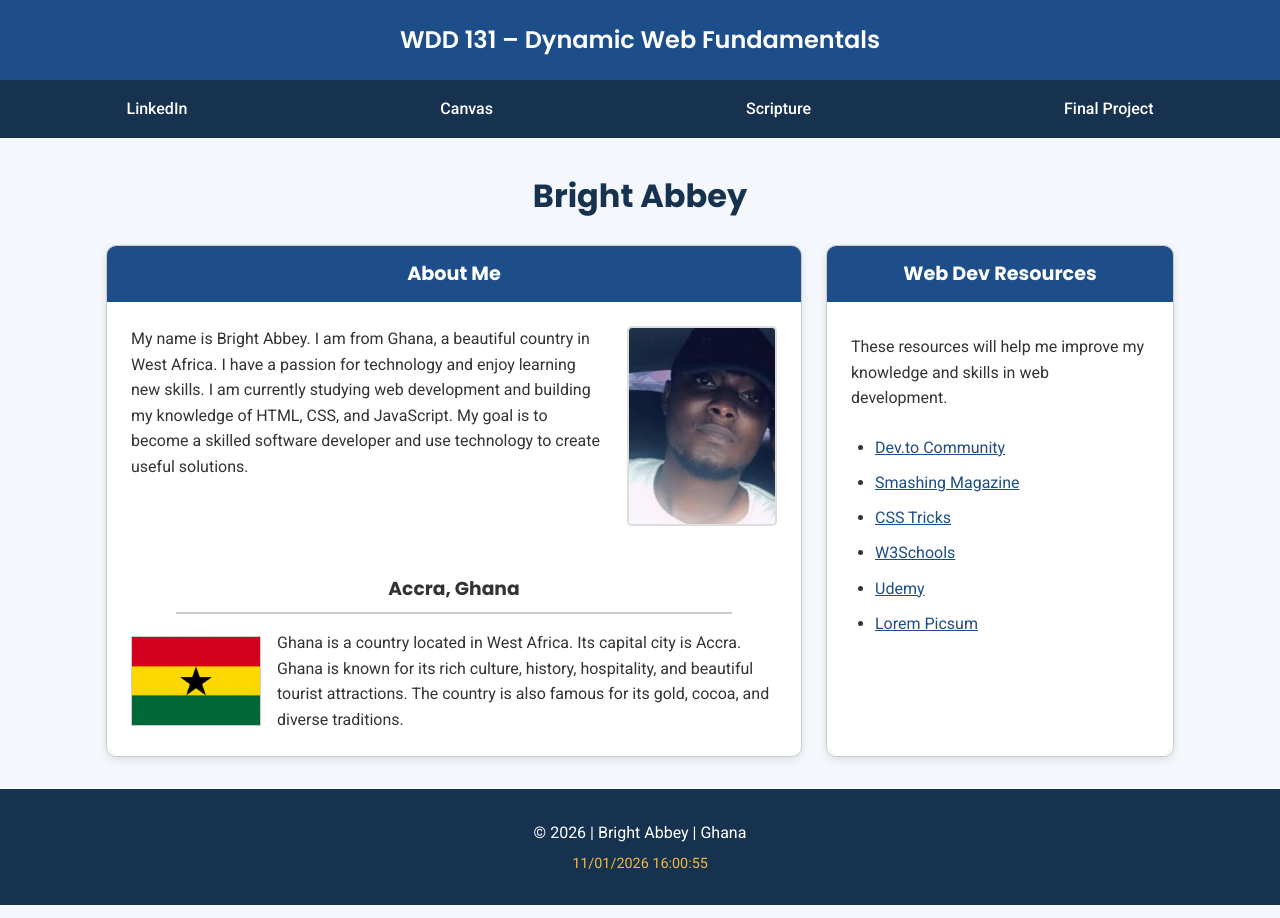
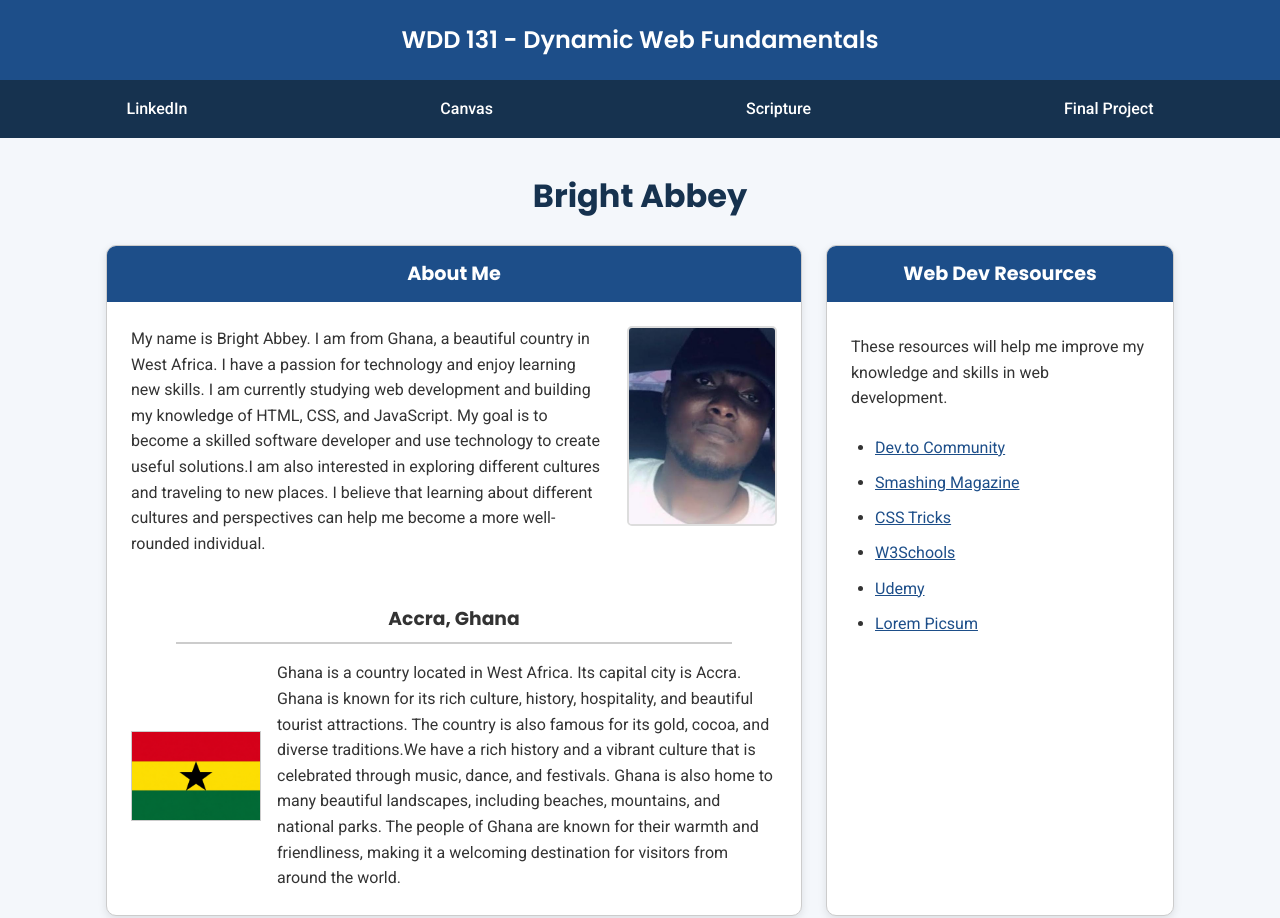
Before and after one commit to kwakuabey/wdd131, a plain HTML site: page index.html in a window 1280 px wide. Shown: the top 918 px of the page. Drawn offline with Linux system fonts and the light colour scheme.

```diff
--- a/index.html
+++ b/index.html
@@ -23,7 +23,7 @@
 <body>
 
     <header>
-        <span id="course-title">WDD 131 – Dynamic Web Fundamentals</span>
+        <span id="course-title">WDD 131 - Dynamic Web Fundamentals</span>
 
         <nav>
             <a href="https://www.linkedin.com/" target="_blank" rel="noopener noreferrer">LinkedIn</a>
@@ -59,7 +59,10 @@
                         web development and building my knowledge of HTML,
                         CSS, and JavaScript. My goal is to become a skilled
                         software developer and use technology to create
-                        useful solutions.
+                        useful solutions.I am also interested in exploring different
+                        cultures and traveling to new places. I believe that learning
+                        about different cultures and perspectives can help me become
+                        a more well-rounded individual.
                     </p>
 
                 </div>
@@ -68,7 +71,7 @@
 
                 <div class="country-content">
 
-                    <img src="images/ghana-flag.png"
+                    <img src="images/ghana-flag2.png"
                          alt="The national flag of Ghana"
                          class="ghana-image">
 
@@ -78,7 +81,12 @@
                         its rich culture, history, hospitality, and
                         beautiful tourist attractions. The country is
                         also famous for its gold, cocoa, and diverse
-                        traditions.
+                        traditions.We have a rich history and a vibrant
+                        culture that is celebrated through music, dance, and festivals.
+                        Ghana is also home to many beautiful landscapes,
+                        including beaches, mountains, and national parks.
+                        The people of Ghana are known for their warmth and friendliness,
+                        making it a welcoming destination for visitors from around the world.
                     </p>
 
                 </div>
```
Also changed, not shown: images/ghana-flag2.png (added).
